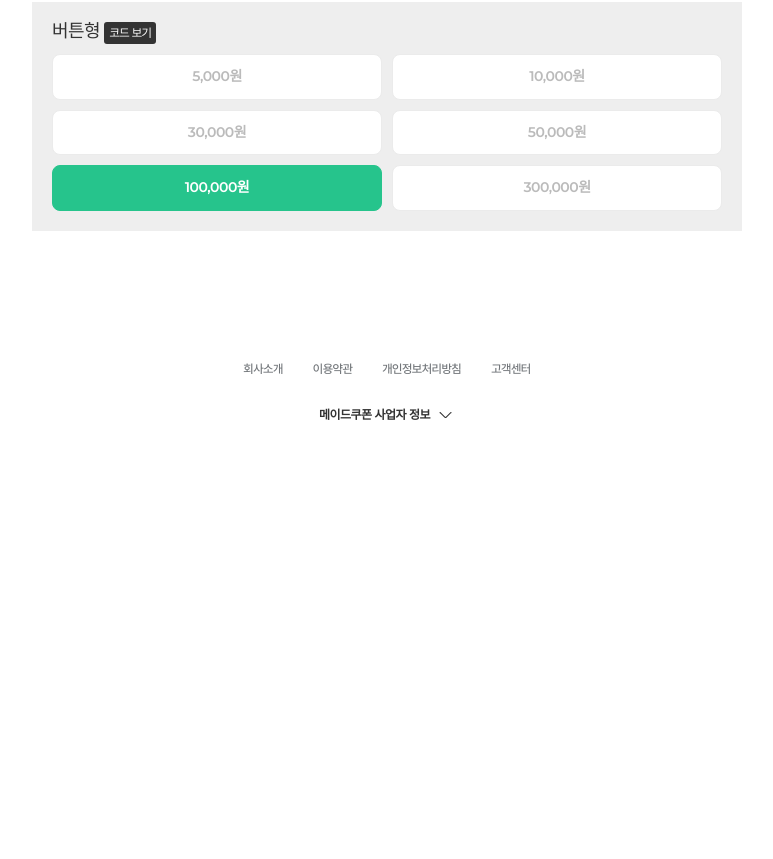
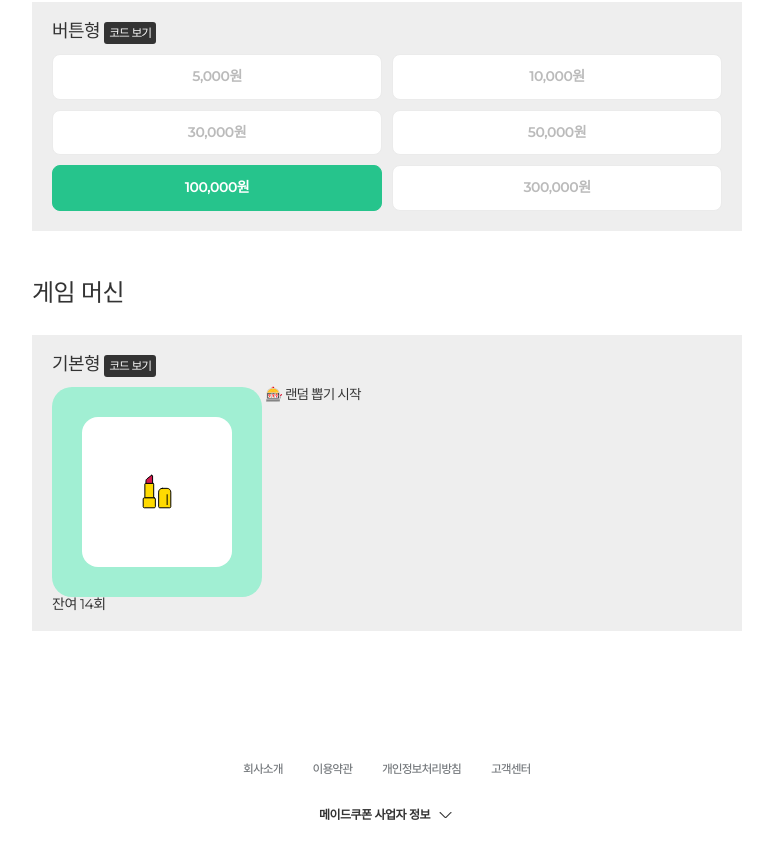
Before and after one commit to heroyooi/MCR, a plain HTML site: page component.html in a window 1280 px wide. Shown: the part 4827-5686 px from the top of the page, without its empty margins (253-1026 px from the left). Before the commit the page ends 5302 px from the top, so only its background shows below. Drawn offline with nearby package versions, Linux system fonts and the light colour scheme; a web font is replaced by a local one.

Commit message:
게임 머신 추가

```diff
--- a/component.html
+++ b/component.html
@@ -388,6 +388,131 @@
         </div>
       </div><!-- .section -->
 
+
+
+      <div class="section">
+        <h2>게임 머신</h2>
+        <div class="code-area">
+          <h3>기본형 <button>코드 보기</button></h3>
+<div class="code-box">  <div class="machine">
+    <div class="slot-window">
+      <ul class="slot-track" id="slot-track"></ul>
+    </div>
+  </div>
+
+  <button id="start-btn">🎰 랜덤 뽑기 시작</button>
+  <p id="chances">잔여 14회</p></div>
+<style>
+.machine {
+  background: #a1efd3;
+  padding: 30px;
+  border-radius: 20px;
+  display: inline-block;
+}
+
+.slot-window {
+  width: 150px;
+  height: 150px;
+  overflow: hidden;
+  margin: 0 auto;
+  border-radius: 16px;
+  background: white;
+  position: relative;
+}
+
+.slot-track {
+  list-style: none;
+  padding: 0;
+  margin: 0;
+  transition: transform 2s cubic-bezier(0.33, 1, 0.68, 1);
+}
+
+.slot-track li {
+  height: 150px;
+  display: flex;
+  align-items: center;
+  justify-content: center;
+}
+
+.slot-track img {
+  max-height: 80%;
+  max-width: 80%;
+}
+</style>
+<script>
+let remainingChances = 14;
+const slotHeight = 150;
+const spinRounds = 3;
+
+// 사용할 브랜드 이미지 리스트
+const brands = [
+  'img/gift/category_1.svg',
+  'img/gift/category_2.svg',
+  'img/gift/category_3.svg',
+  'img/gift/category_4.svg',
+  'img/gift/category_5.svg',
+];
+
+// ✅ 설정 옵션
+const config = {
+  direction: 'up',   // 'up' 또는 'down'
+  mode: 'fixed',    // 'random' 또는 'fixed'
+  fixedIndex: 2      // mode가 'fixed'일 때 당첨 인덱스
+};
+
+// 슬롯 아이템 채우기
+const $track = $('#slot-track');
+$track.empty();
+const repeatCount = 10;
+for (let i = 0; i < brands.length * repeatCount; i++) {
+  const img = brands[i % brands.length];
+  $track.append(`<li><img src="${img}" alt="brand" /></li>`);
+}
+
+$('#start-btn').on('click', function () {
+  if (remainingChances <= 0) {
+    alert('뽑기 횟수가 모두 소진되었습니다.');
+    return;
+  }
+
+  remainingChances--;
+  $('#chances').text(`잔여 ${remainingChances}회`);
+
+  const totalItems = $('#slot-track li').length;
+  const baseIndex = config.mode === 'fixed'
+    ? config.fixedIndex
+    : Math.floor(Math.random() * brands.length);
+  const stopIndex = (brands.length * spinRounds) + baseIndex;
+  const targetY = config.direction === 'up'
+    ? -1 * stopIndex * slotHeight
+    : stopIndex * slotHeight;
+
+  $track.css({
+    transform: 'translateY(0)',
+    transition: 'none'
+  });
+
+  setTimeout(() => {
+    $track.css({
+      transform: `translateY(${targetY}px)`,
+      transition: 'transform 2s cubic-bezier(0.33, 1, 0.68, 1)'
+    });
+  }, 50);
+
+  setTimeout(() => {
+    const selectedIndex = baseIndex % brands.length;
+    console.log('🎯 당첨:', brands[selectedIndex]);
+  }, 2100);
+});
+</script>
+<pre class="language-html"></pre>
+<pre class="language-css"></pre>
+<pre class="language-javascript"></pre>
+        </div>
+      </div><!-- .section -->
+
+
+
         <div class="component-menu">
           <ul class="component-list"></ul>
           <span class="btn-base tp1"><a href="#">닫기</a></span><br />
```
